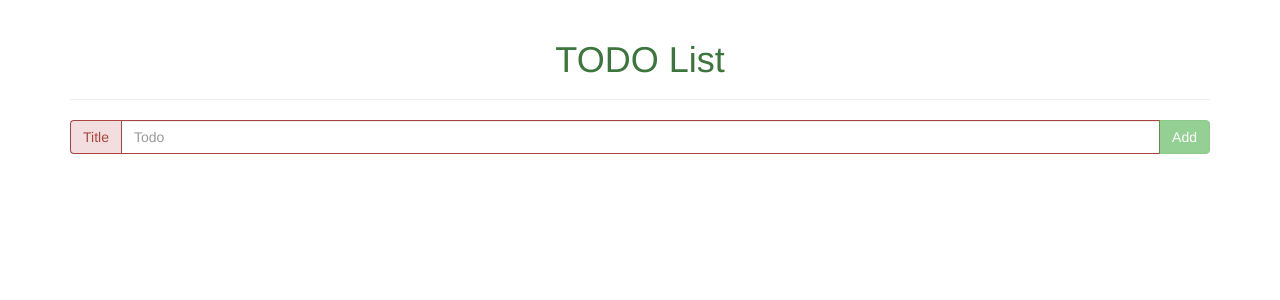
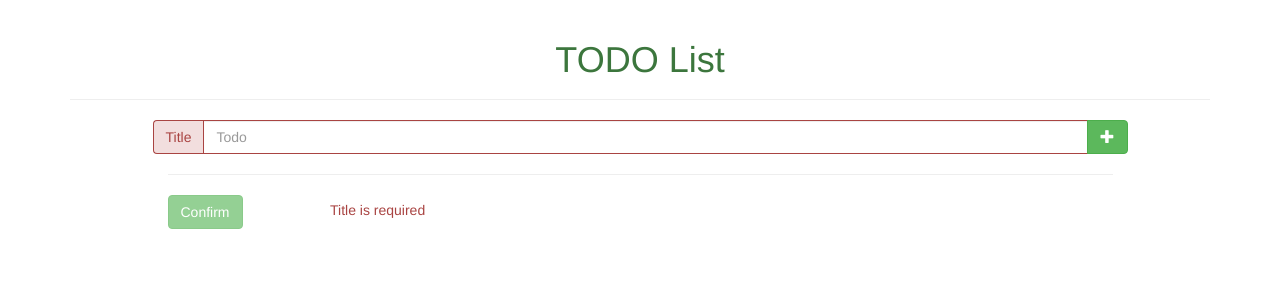
Before and after one commit to LadyzRoman/angular-todo-list, an Angular app: page /add in a window 1280 px wide. Shown: the top 300 px of the page. Built offline with nearby package versions, Linux system fonts and the light colour scheme.

Commit message:
all works fine

```diff
--- a/src/app/app.component.html
+++ b/src/app/app.component.html
@@ -4,6 +4,7 @@
 </div>
 
 <app-add-todo></app-add-todo>
+<br/>
 <app-todo-list
   [todoList]="todoList"
   (todoClicked)="toggleTodoComplete($event)"
--- a/src/app/components/add-todo/add-todo.component.css
+++ b/src/app/components/add-todo/add-todo.component.css
@@ -1,3 +1,8 @@
-.alert {
-  height: 50px;
+.sub-todo {
+  padding-bottom: 5px;
 }
+
+.danger {
+  line-height:30px;
+
+}
--- a/src/app/components/add-todo/add-todo.component.html
+++ b/src/app/components/add-todo/add-todo.component.html
@@ -1,19 +1,50 @@
-<form novalidate class="input-group col-sm-12"
+<form novalidate class="row"
       [formGroup]="addForm"
-      [ngClass]="{'has-error': !addForm.valid, 'has-success': addForm.valid}"
       (submit)="handleSubmit(addForm.value)">
+  <div class="col-sm-offset-1 col-sm-10">
+    <div class="input-group row"
+         [ngClass]="{
+        'has-error': addForm.controls.title.hasError('minlength') || addForm.controls.title.hasError('required'),
+         'has-success': !addForm.controls.title.hasError('minlength') || !addForm.controls.title.hasError('required')}"
+    >
       <label class="input-group-addon">Title</label>
       <input class="form-control"
              formControlName="title"
              placeholder="Todo"/>
       <div class="input-group-btn">
+        <button class="btn btn-success" type="button" (click)="addSubTodo()">
+          <i class="glyphicon glyphicon-plus"></i>
+        </button>
+      </div>
+    </div>
+    <hr/>
+    <div class="row" formArrayName="subTodos">
+      <div class="input-group sub-todo"
+           *ngFor="let subTodo of subTodos.controls; let i = index"
+           [formGroup]="subTodos.controls[i]"
+           [ngClass]="{
+        'has-error': subTodo.controls.title.hasError('required') || subTodo.controls.title.hasError('minlength'),
+         'has-success': !subTodo.controls.title.hasError('required') && !subTodo.controls.title.hasError('minlength')}">
+        <label class="input-group-addon">SubTodo</label>
+        <input class="form-control" formControlName="title"/>
+        <div class="input-group-btn">
+          <button class="btn btn-danger" type="button" (click)="removeSubTodo(i)">
+            <i class="glyphicon glyphicon-remove"></i>
+          </button>
+        </div>
+      </div>
+    </div>
+    <div class="row">
+      <div class="col-sm-2">
         <button class="btn btn-success" type="submit"
                 [disabled]="!addForm.valid">
-      Add
+          Confirm
         </button>
       </div>
+      <p [hidden]="addForm.valid"
+        class="col-sm-10 text-danger danger">
+        {{getErrorMessage()}}
+      </p>
+    </div>
+  </div>
 </form>
-
-<div class="alert alert-danger" [hidden]="addForm.valid || addForm.untouched">
-  Min length < 3 or empty string
-</div>
--- a/src/app/components/add-todo/add-todo.component.ts
+++ b/src/app/components/add-todo/add-todo.component.ts
@@ -1,5 +1,5 @@
 import { Component, OnInit } from '@angular/core';
-import {FormControl, FormGroup, Validators} from "@angular/forms";
+import {FormArray, FormControl, FormGroup, Validators} from "@angular/forms";
 import {TodoService} from "../../services/todo.service";
 import {TodoModel} from "../../models/todo.model";
 
@@ -11,28 +11,59 @@ import {TodoModel} from "../../models/todo.model";
 export class AddTodoComponent implements OnInit {
 
   addForm : FormGroup;
-  private initialId: number = 14681327;
+
+  get subTodos() : FormArray {
+    return this.addForm.get('subTodos') as FormArray;
+  }
+
 
   constructor(private todoService: TodoService) { }
 
   ngOnInit() {
-    this.addForm = new FormGroup({
-      id: new FormControl(this.initialId++),
-      title: new FormControl('',[Validators.required,
-        Validators.minLength(3)])
-    });
+    this.refreshForm();
   }
 
 
   handleSubmit(value: any) {
-    console.log(value);
     this.todoService.addTodo(Object.assign(new TodoModel(), value));
-    //this.addForm.reset();
+    this.refreshForm()
+  }
 
+  refreshForm()
+  {
     this.addForm = new FormGroup({
-      id: new FormControl(this.initialId++),
+      id: new FormControl(this.todoService.getNextId()),
+      title: new FormControl('',[Validators.required,
+        Validators.minLength(3)]),
+      subTodos: new FormArray([])
+    });
+  }
+
+  addSubTodo()
+  {
+    this.subTodos.push(new FormGroup({
+      id: new FormControl(this.todoService.getNextId()),
       title: new FormControl('',[Validators.required,
         Validators.minLength(3)])
-    });
+    }))
+  }
+
+  removeSubTodo(index: number) {
+    this.subTodos.removeAt(index);
+  }
+
+  getErrorMessage() {
+    if (this.addForm.controls.title.hasError('required'))
+      return 'Title is required';
+    else if (this.addForm.controls.title.hasError('minlength'))
+      return 'Min length must be gr. than 3';
+    else if(this.subTodos.length > 0) {
+      if ((!this.subTodos.controls
+          .every(control => !(control as FormGroup).controls['title'].hasError('required'))))
+        return 'Sub todo title is required';
+      if ((!this.subTodos.controls
+          .every(control => !(control as FormGroup).controls['title'].hasError('minlength'))))
+        return 'Sub todo min length must be gr. than 3';
+    }
   }
 }
--- a/src/app/components/edit-todo/edit-todo.component.css
+++ b/src/app/components/edit-todo/edit-todo.component.css
@@ -0,0 +1,8 @@
+.sub-todo {
+  padding-bottom: 5px;
+}
+
+.danger {
+  line-height:30px;
+
+}
--- a/src/app/components/edit-todo/edit-todo.component.html
+++ b/src/app/components/edit-todo/edit-todo.component.html
@@ -1,9 +1,50 @@
-<form [formGroup]="editForm" (submit)="handleEdit(editForm.value)"
-  class="input-group col-sm-10 col-sm-offset-1">
-    <input formControlName="title" class="form-control" ngDefaultControl/>
-    <div class="input-group-btn">
-      <button class="btn btn-success" type="submit">
-        Submit
-      </button>
+<form novalidate class="row"
+      [formGroup]="editForm"
+      (submit)="handleSubmit(editForm.value)">
+  <div class="col-sm-offset-1 col-sm-10">
+    <div class="input-group row"
+         [ngClass]="{
+        'has-error': editForm.controls.title.hasError('minlength') || editForm.controls.title.hasError('required'),
+         'has-success': !editForm.controls.title.hasError('minlength') || !editForm.controls.title.hasError('required')}"
+    >
+      <label class="input-group-addon">Title</label>
+      <input class="form-control"
+             formControlName="title"
+             placeholder="Todo"/>
+      <div class="input-group-btn">
+        <button class="btn btn-success" type="button" (click)="addSubTodo()">
+          <i class="glyphicon glyphicon-plus"></i>
+        </button>
+      </div>
     </div>
+    <hr/>
+    <div class="row" formArrayName="subTodos">
+      <div class="input-group sub-todo"
+           *ngFor="let subTodo of subTodos.controls; let i = index"
+           [formGroup]="subTodos.controls[i]"
+           [ngClass]="{
+        'has-error': subTodo.controls.title.hasError('required') || subTodo.controls.title.hasError('minlength'),
+         'has-success': !subTodo.controls.title.hasError('required') && !subTodo.controls.title.hasError('minlength')}">
+        <label class="input-group-addon">SubTodo</label>
+        <input class="form-control" formControlName="title"/>
+        <div class="input-group-btn">
+          <button class="btn btn-danger" type="button" (click)="removeSubTodo(i)">
+            <i class="glyphicon glyphicon-remove"></i>
+          </button>
+        </div>
+      </div>
+    </div>
+    <div class="row">
+      <div class="col-sm-2">
+        <button class="btn btn-success" type="submit"
+                [disabled]="!editForm.valid">
+          Confirm
+        </button>
+      </div>
+      <p [hidden]="editForm.valid"
+         class="col-sm-10 text-danger danger">
+        {{getErrorMessage()}}
+      </p>
+    </div>
+  </div>
 </form>
--- a/src/app/components/edit-todo/edit-todo.component.ts
+++ b/src/app/components/edit-todo/edit-todo.component.ts
@@ -1,5 +1,5 @@
 import {Component, EventEmitter, Input, OnInit, Output} from '@angular/core';
-import {FormControl, FormGroup} from "@angular/forms";
+import {FormArray, FormControl, FormGroup, Validators} from "@angular/forms";
 import {TodoModel} from "../../models/todo.model";
 import {TodoService} from "../../services/todo.service";
 
@@ -11,22 +11,84 @@ import {TodoService} from "../../services/todo.service";
 export class EditTodoComponent implements OnInit {
 
   editForm: FormGroup;
-  @Input() todo: TodoModel;
+  @Input() _todo: TodoModel;
   @Output() todoChange = new EventEmitter();
+
+  @Input()
+  set todo(todo: TodoModel)
+  {
+    this._todo = todo;
+    this.refreshForm();
+    todo.subTodos.forEach(subTodo => this.addSubTodo(subTodo));
+  }
+
+  get todo(): TodoModel
+  {
+    return this._todo;
+  }
 
   constructor(private todoService: TodoService) { }
 
   ngOnInit() {
+  }
+
+
+  get subTodos() : FormArray {
+    return this.editForm.get('subTodos') as FormArray;
+  }
+
+  refreshForm()
+  {
     this.editForm = new FormGroup({
-      id: new FormControl(),
-      title: new FormControl(this.todo.title)
+      id: new FormControl(this.todo.id),
+      title: new FormControl(this.todo.title ,[Validators.required,
+        Validators.minLength(3)]),
+      subTodos: new FormArray([]),
     });
   }
 
-  handleEdit(value : any)
+  addSubTodo(subTodo?: TodoModel)
   {
-    this.todo.title = value.title;
-    this.todoService.updateTodo(this.todo);
+    if (subTodo)
+    {
+      this.subTodos.push(new FormGroup({
+        id: new FormControl(subTodo.id),
+        title: new FormControl(subTodo.title,[Validators.required,
+          Validators.minLength(3)]),
+        complete: new FormControl(subTodo.complete)
+      }));
+    }
+    else {
+      this.subTodos.push(new FormGroup({
+        id: new FormControl(this.todoService.getNextId()),
+        title: new FormControl('',[Validators.required,
+          Validators.minLength(3)])
+      }));
+    }
+  }
+
+  removeSubTodo(index: number) {
+    this.subTodos.removeAt(index);
+  }
+
+  getErrorMessage() {
+    if (this.editForm.controls.title.hasError('required'))
+      return 'Title is required';
+    else if (this.editForm.controls.title.hasError('minlength'))
+      return 'Min length must be gr. than 3';
+    else if(this.subTodos.length > 0) {
+      if ((!this.subTodos.controls
+          .every(control => !(control as FormGroup).controls['title'].hasError('required'))))
+        return 'Sub todo title is required';
+      if ((!this.subTodos.controls
+          .every(control => !(control as FormGroup).controls['title'].hasError('minlength'))))
+        return 'Sub todo min length must be gr. than 3';
+    }
+  }
+
+  handleSubmit(value : any)
+  {
+    this.todoService.updateTodo(Object.assign(new TodoModel(), value));
     this.todoChange.emit();
   }
 
--- a/src/app/components/todo-list/todo-list.component.css
+++ b/src/app/components/todo-list/todo-list.component.css
@@ -0,0 +1,3 @@
+.btn-link {
+  outline: none !important;
+}
--- a/src/app/components/todo-list/todo-list.component.ts
+++ b/src/app/components/todo-list/todo-list.component.ts
@@ -12,6 +12,8 @@ export class TodoListComponent implements OnInit {
   @Input() todoList: Array<TodoModel>;
   @Output() todoClicked: EventEmitter<number> = new EventEmitter<number>();
   edited: number = -1;
+  active: number = -1;
+
 
   constructor(private todoService: TodoService) { }
 
@@ -22,7 +24,8 @@ export class TodoListComponent implements OnInit {
   {
     if (this.edited !== id) {
       this.edited = -1;
-      this.todoClicked.emit(id);
+      if (this.todoService.getTodoById(id).isSubTodosComplete())
+        this.todoClicked.emit(id);
     }
   }
 
@@ -41,4 +44,27 @@ export class TodoListComponent implements OnInit {
   deleteElement(id: number) {
     this.todoService.deleteTodo(id);
   }
+
+  toggleSubTodos(id: number, event: Event) {
+    event.stopPropagation();
+    if (this.active !== id) {
+      this.edited = -1;
+      this.active = id;
+    }
+    else
+    {
+      this.active = -1;
+      this.edited = -1;
+    }
+  }
+
+  switchSubTodoStatus(id: number, event: Event) {
+    event.stopPropagation();
+
+    if (this.todoService.getTodoById(this.active).complete) return;
+
+    let todo = this.todoService.getTodoById(this.active);
+    let subTodoIndex = todo.subTodos.findIndex(todo => todo.id === id);
+    todo.subTodos[subTodoIndex].complete = !todo.subTodos[subTodoIndex].complete;
+  }
 }
--- a/src/app/models/todo.model.ts
+++ b/src/app/models/todo.model.ts
@@ -3,6 +3,7 @@ export interface ITodo
   id: number;
   title?: string;
   complete?: boolean;
+  subTodos?: Array<TodoModel>
 }
 
 
@@ -12,6 +13,7 @@ export class TodoModel
   id: number;
   title: string;
   complete: boolean;
+  subTodos: Array<TodoModel>
 
   constructor(model?: ITodo) {
     if (model)
@@ -19,16 +21,28 @@ export class TodoModel
       this.id = model.id;
       this.title = model.title || 'new Todo';
       this.complete = model.complete || false;
+      this.subTodos = model.subTodos || [];
     }
     else
     {
       this.id = 1;
       this.title = 'undefined';
       this.complete = false;
+      this.subTodos = [];
     }
   }
 
   toggleComplete() {
     this.complete = !this.complete;
   }
+
+  hasSubTodos()
+  {
+    return this.subTodos.length > 0;
+  }
+
+  isSubTodosComplete()
+  {
+    return this.subTodos.every(todo => todo.complete);
+  }
 }
```
Also changed, not shown: src/app/components/todo-list/todo-list.component.html (+37 -6 lines), src/app/services/todo.service.ts (+14 -0 lines). Lines whose indentation alone changed are shown as unchanged.
